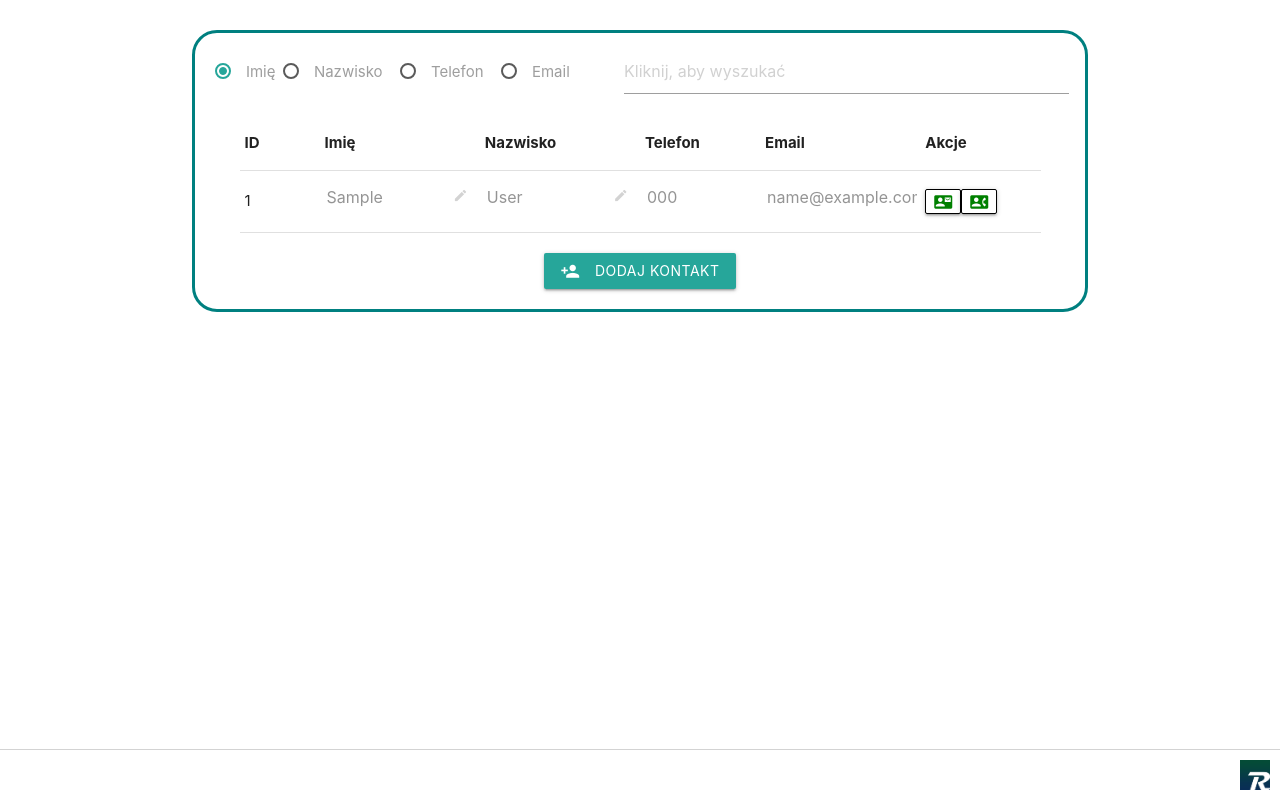
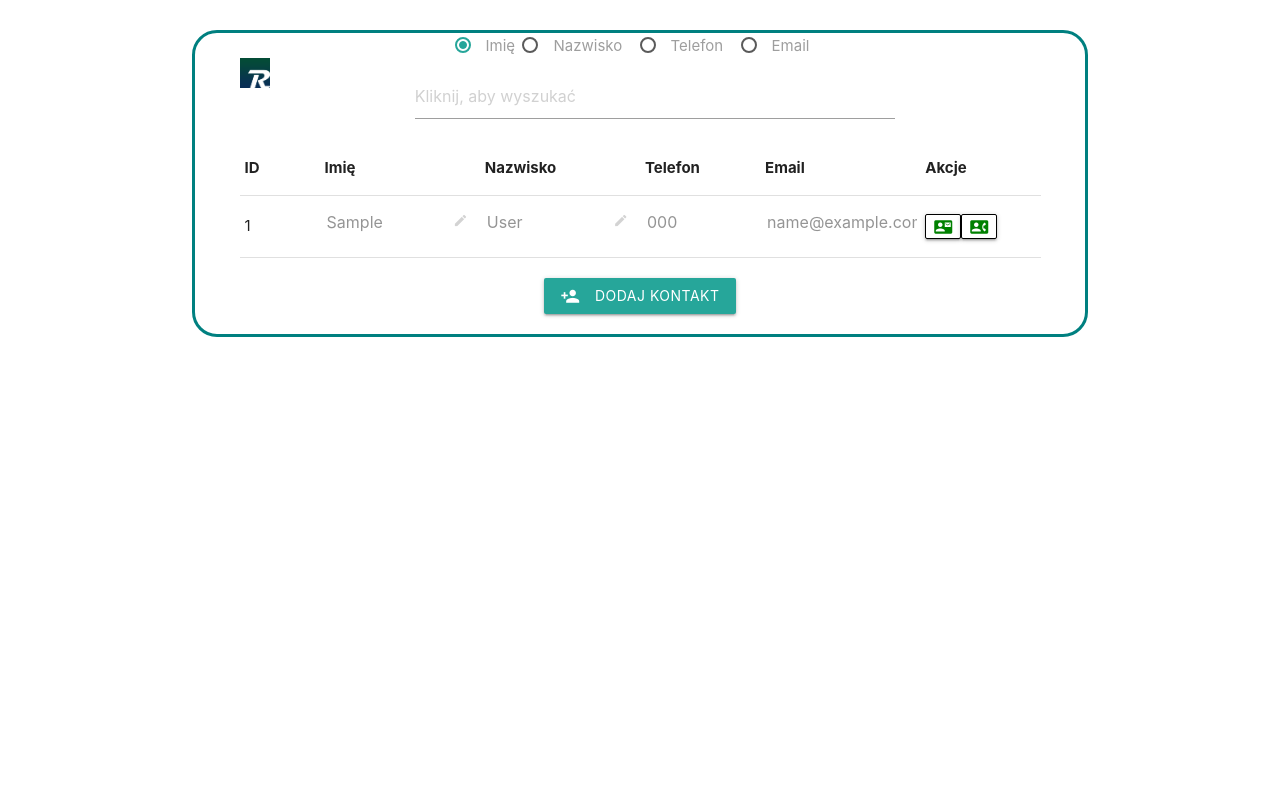
Before and after one commit to radek-h/address-book, a Django app: page / in a window 1280 px wide. Run offline with Django 3.2, Linux system fonts and the light colour scheme; tables that the repository leaves empty hold one stand-in row (values such as "Sample post").

Commit message:
footer_changes

```diff
--- a/address_book/static/address_book/css/custom.css
+++ b/address_book/static/address_book/css/custom.css
@@ -13,11 +13,16 @@ p{
     margin-left: 15px;
 }
 
-.footerLogo{
+.logo-container{
     width: 30px;
     height: 30px;
-    float:right;
-    margin:10px
+    float:left;
+    margin-top: 25px;
+}
+.top-container {
+    width: 90%;
+    margin-left: auto;
+    margin-right: auto;
 }
 
 .page-footer{
@@ -49,7 +54,7 @@ table{
 }
 
 .input-field{
-    width: 50% !important;
+    width: 60% !important;
     display:inline-block;
 }
 
--- a/address_book/static/address_book/js/add-phone.js
+++ b/address_book/static/address_book/js/add-phone.js
@@ -15,6 +15,8 @@ $('#addressTab').on('click', 'tr #addPhoneButton', function(e){
         phone = phone_input.val()
         if (hasLetters(phone))
             M.toast({html: 'Nr tel. nie może posiadać liter', classes: 'red rounded', displayLength:3000})
+        else if (phone == "")
+            M.toast({html: 'Nr tel. nie może być pusty', classes: 'red rounded', displayLength:3000})
         else{
             $.ajax({
                 url: '/phone_add/'+person_id+'/',
--- a/address_book/templates/address_book/header.html
+++ b/address_book/templates/address_book/header.html
@@ -16,10 +16,8 @@
         <main class="container">
 
              {% block content %}
-
              {% endblock %}
 
         </main>
-    {% include "address_book/includes/footer.html" %}
     </body>
 </html>
--- a/address_book/templates/address_book/includes/footer.html
+++ /dev/null
@@ -1,4 +0,0 @@
-<footer class="page-footer white">
-     {% load static %}
-    <a href="https://github.com/rhrdev"><img src="{% static 'address_book/img/rhlogo.png' %}" class='footerLogo' alt="Radoslaw Hryniewicki"></a>
-</footer>
--- a/address_book/templates/address_book/includes/search_bar.html
+++ b/address_book/templates/address_book/includes/search_bar.html
@@ -1,14 +1,20 @@
-
-
+<div class="top-container">
+    <div class="logo">
+        {% load static %}
+        <a href="https://github.com/rhrdev">
+          <img src="{% static 'address_book/img/rhlogo.png' %}" class="logo-container" alt="Radoslaw Hryniewicki"/>
+        </a>
+    </div>
+    <div class="search-container">
         <form method="get" action="{% url 'address_book:contact_search' %}">
             <div class="radio-fields">
                 {% for key, value in field_names.items %}
                 <label>
                     {% if key == '1' %}
-            <input value="{{key}}" class="with-gap" type="radio" name="rb" checked/>
+                    <input value="{{key}}" class="with-gap" type="radio" name="rb" checked />
                     <span>{{ value }}</span>
                     {% else %}
-            <input value="{{key}}" class="with-gap" type="radio" name="rb"/>
+                    <input value="{{key}}" class="with-gap" type="radio" name="rb" />
                     <span>{{ value }}</span>
                 </label>
                 {% endif %}
@@ -19,3 +25,5 @@
                 <i class="material-icons">close</i>
             </div>
         </form>
+    </div>
+</div>
--- a/recruitment_task/settings.py
+++ b/recruitment_task/settings.py
@@ -24,9 +24,9 @@ with open('etc/sk.txt') as f:
     SECRET_KEY = f.read().strip()
 
 # SECURITY WARNING: don't run with debug turned on in production!
-DEBUG = False
+DEBUG = True
 
-ALLOWED_HOSTS = []
+ALLOWED_HOSTS = ['*']
 
 INSTALLED_APPS = [
     'django.contrib.admin',
```
Also changed, not shown: address_book/templates/address_book/add_contact.html (+0 -16 lines), requirements.txt (added, +22 -0 lines), address_book/static/placeholder.txt (deleted). Lines whose indentation alone changed are shown as unchanged.
